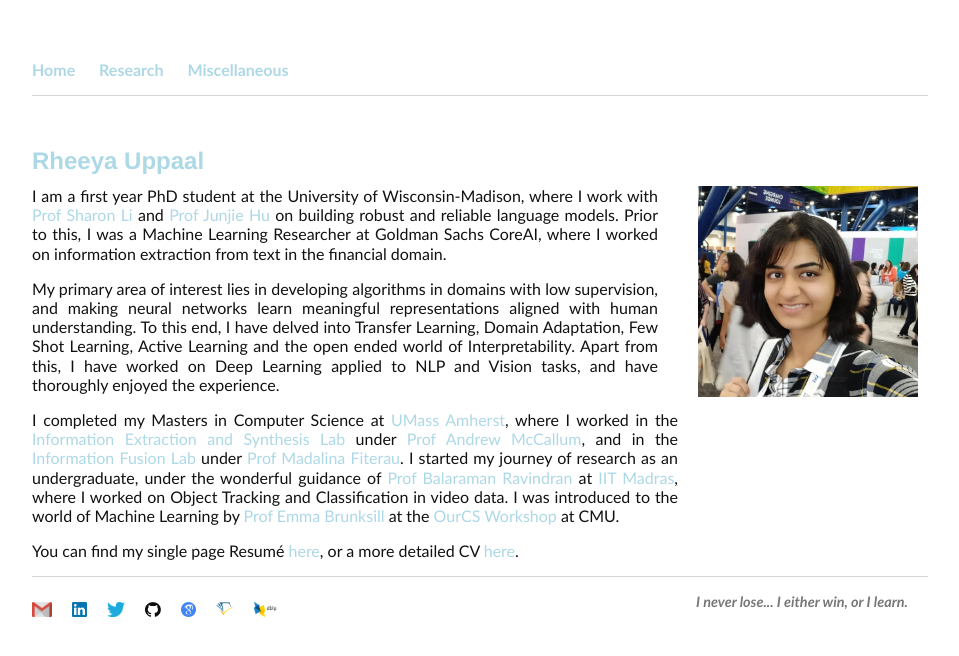
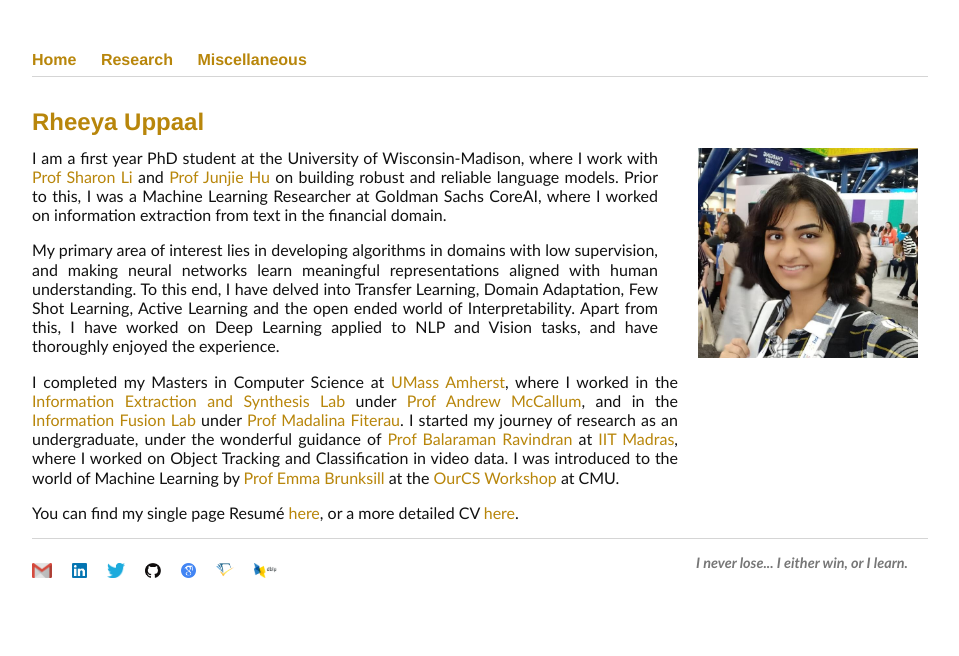
Before and after one commit to Uppaal/Uppaal.github.io, a Jekyll site: the page built from index.html, in a window 1280 px wide. Shown: the top 656 px of the page, without its empty margins (160-1119 px from the left). Built offline with Jekyll 4.4.1, drawn with Linux system fonts in a browser that asks for light colours.

Commit message:
Minor formatting changes.

```diff
--- a/css/main.css
+++ b/css/main.css
@@ -8,8 +8,8 @@
 
 :root {
     --main-bg-color: white;
-    --heading-color: lightblue;
-    --link-color: lightblue;
+    --heading-color: #B8860B;
+    --link-color: #B8860B;
     --font-color: #111;  /*111 is darkest black and 999 is lightest*/
     --footer-font-color:#777
 }
@@ -43,7 +43,7 @@ a:hover {text-decoration: underline}
 
 nav ul, footer ul {padding: 0; list-style: none; font-weight: bold}
 nav ul li, footer ul li {display: inline; margin-right: 20px}
-nav {border-bottom: 1px solid #d5d5d5; padding-bottom: 0}
+nav {border-bottom: 1px solid #d5d5d5; line-height:0; font-family: Helvetica, Arial, sans-serif}
 ul.posts {margin: 20px auto 40px; font-size: 1.2em}
 ul.posts li {list-style: none; padding:3px}
 
--- a/index.html
+++ b/index.html
@@ -4,7 +4,7 @@ title: Rheeya Uppaal
 ---
 
 <div class="blurb">
-	<br>
+<!--	<br>-->
 	<h1>Rheeya Uppaal</h1>
 
 	<img src="images/IESL.jpeg" alt="picture" class="inline" width="220"
```
